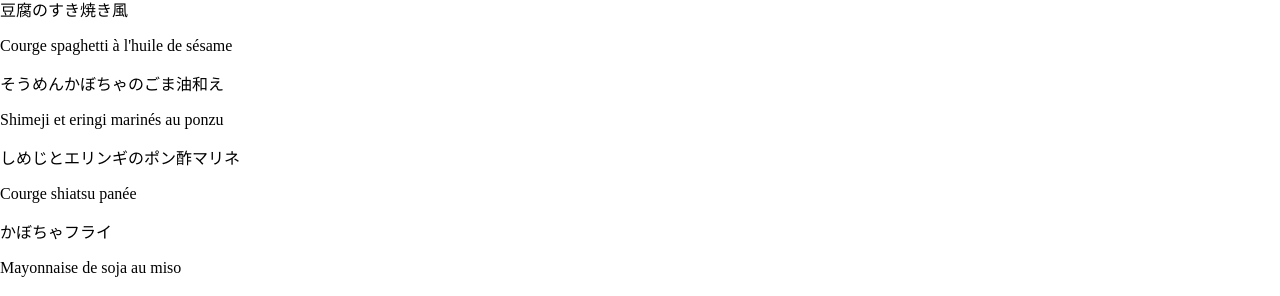
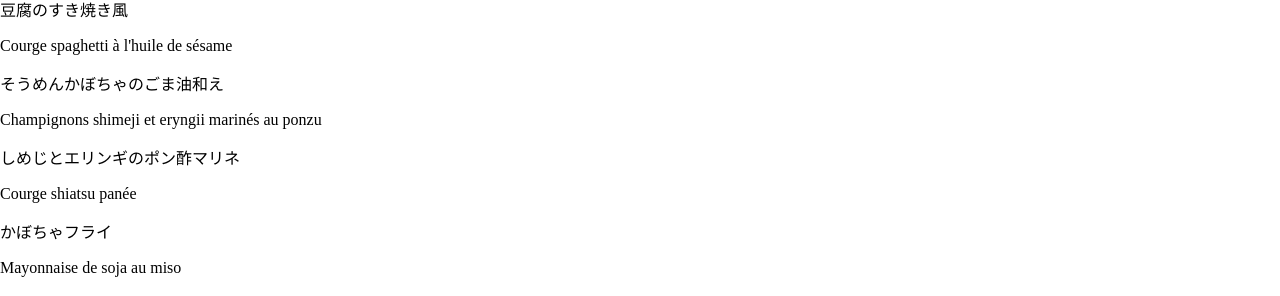
Before and after one commit to matsupin/main, a Jekyll site: the page built from index.html, in a window 1280 px wide. Shown: the part 363-659 px from the top of the page. Built offline with Jekyll 4.4.1, drawn with Linux system fonts in a browser that asks for light colours.

Commit message:
Update index.html

```diff
--- a/index.html
+++ b/index.html
@@ -24,7 +24,7 @@ title: Bento Menu
         <p class="dish-name">Courge spaghetti à l'huile de sésame</p>
         <p class="dish-description jp-text"><span class="highlight">そうめんかぼちゃのごま油和え</p>
 
-        <p class="dish-name">Shimeji et eringi marinés au ponzu</p>
+        <p class="dish-name">Champignons shimeji et eryngii marinés au ponzu</p>
         <p class="dish-description jp-text"><span class="highlight">しめじとエリンギのポン酢マリネ</p>
 
         <p class="dish-name">Courge shiatsu panée</p>
```
